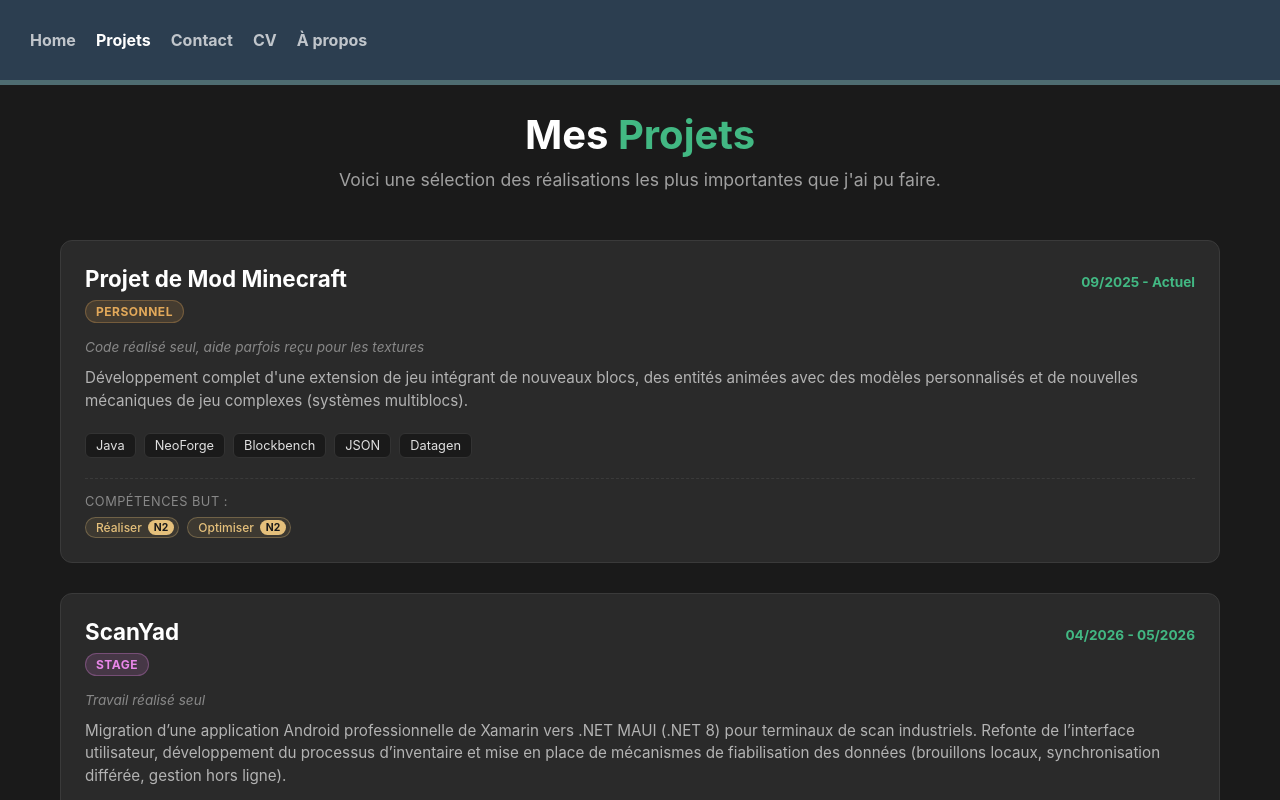
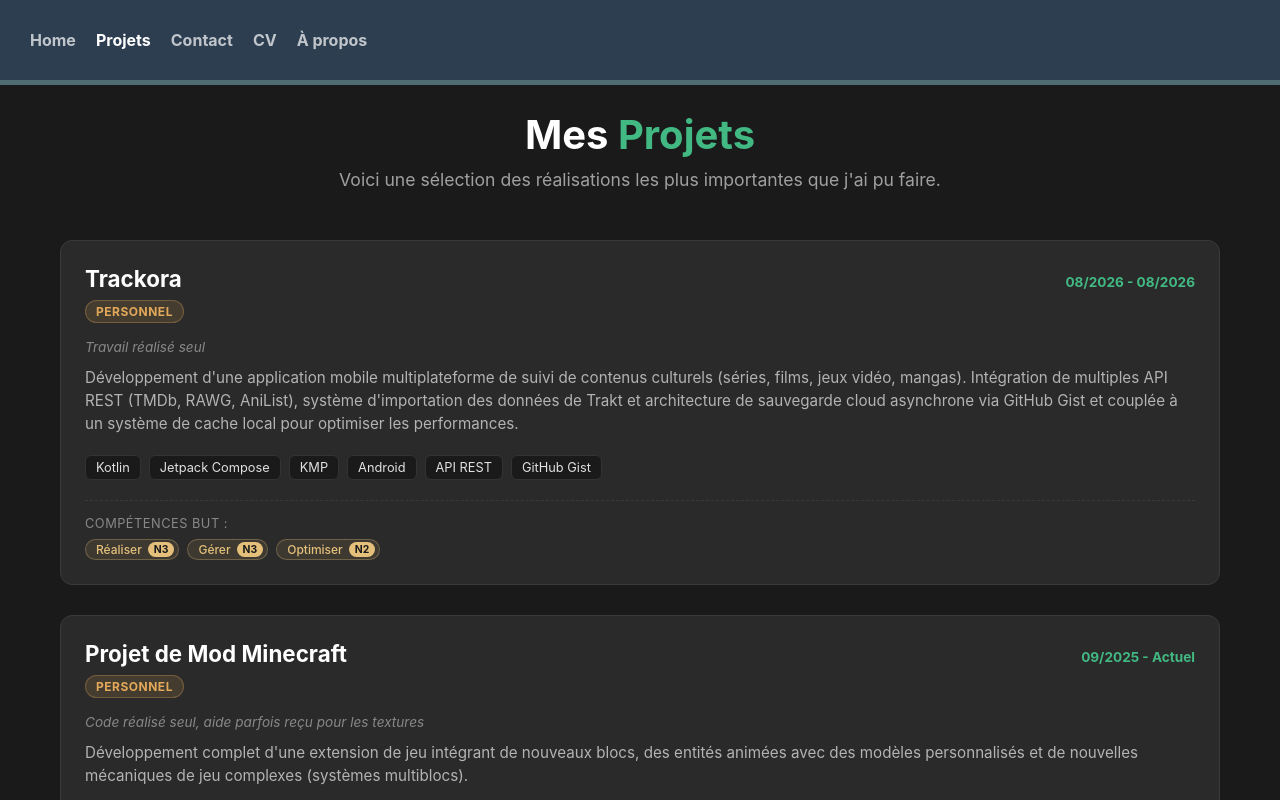
Before and after one commit to Guillaume-Btn/Portfolio, a Vue app: page /#/projects in a window 1280 px wide. Shown: the top 800 px of the page. Built offline with nearby package versions, Linux system fonts and the light colour scheme.

Commit message:
ajout trackora

```diff
--- a/src/views/ProjectsView.vue
+++ b/src/views/ProjectsView.vue
@@ -1,7 +1,20 @@
 <script setup lang="ts">
 import type { Project } from '@/models/projectModel'
 import ProjectComponent from '@/components/ProjectComponent.vue'
-const myProjects: Project[] = [
+const myProjects: Project[] = [  {
+    id: 7,
+    title: 'Trackora',
+    date: '08/2026 - 08/2026',
+    context: 'Personnel',
+    team: "Travail réalisé seul",
+    description: "Développement d'une application mobile multiplateforme de suivi de contenus culturels (séries, films, jeux vidéo, mangas). Intégration de multiples API REST (TMDb, RAWG, AniList), système d'importation des données de Trakt et architecture de sauvegarde cloud asynchrone via GitHub Gist et couplée à un système de cache local pour optimiser les performances.",
+    technologies: ['Kotlin', 'Jetpack Compose', 'KMP', 'Android', 'API REST', 'GitHub Gist'],
+    butSkills: [
+      { name: "Réaliser", level: "Niveau 3" }, // Conception from scratch d'une app complexe avec KMP
+      { name: "Gérer", level: "Niveau 3" }, // Manipulation et fusion de données issues de multiples API (TMDb, RAWG, AniList) + stockage Gist
+      { name: "Optimiser", level: "Niveau 2" } // Mise en place d'un cache local pour réduire les temps de chargement
+    ]
+  },
   {
     id: 1,
     title: 'Projet de Mod Minecraft',
```
Also changed, not shown: 1 other file (tests, documents, lock files or other folders).
